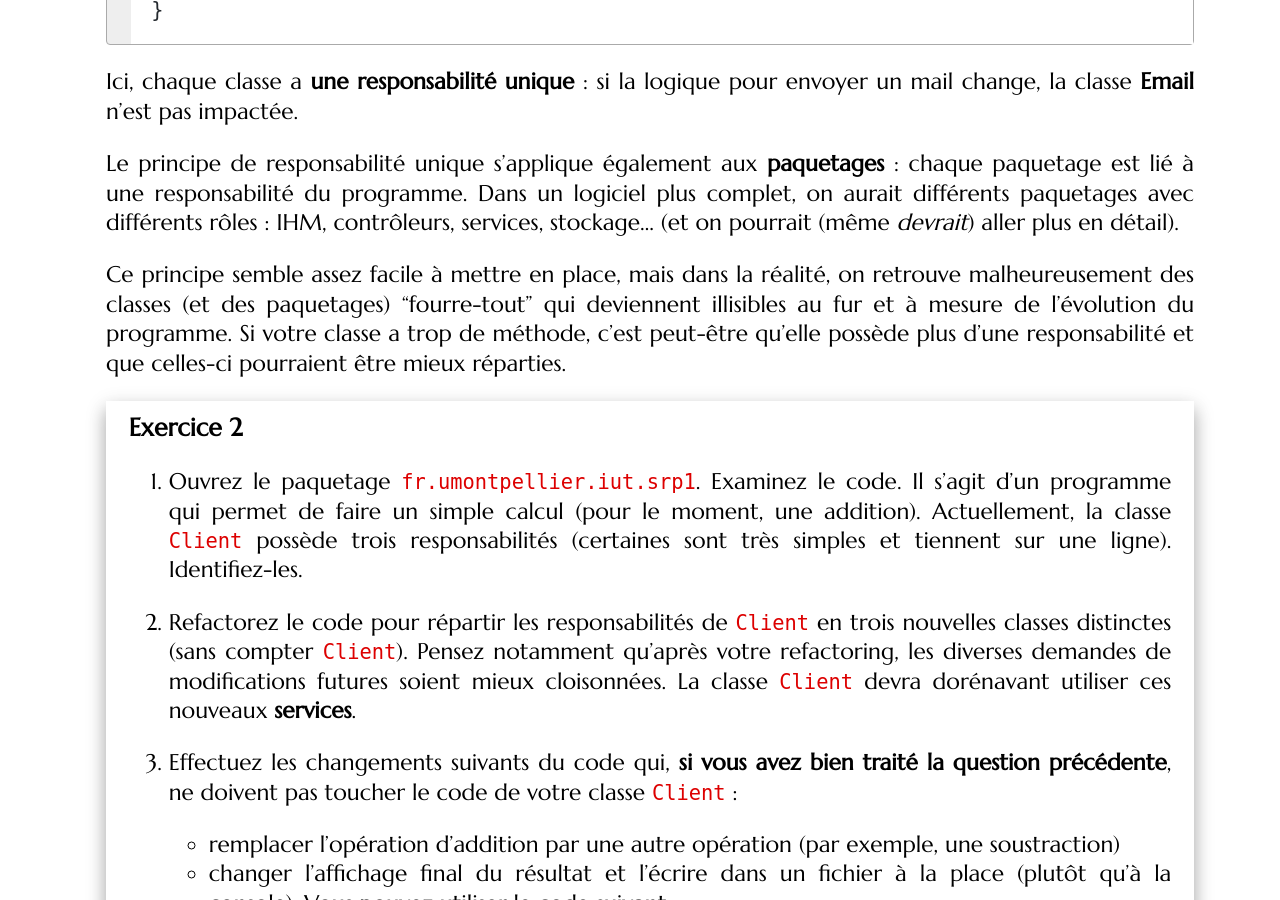
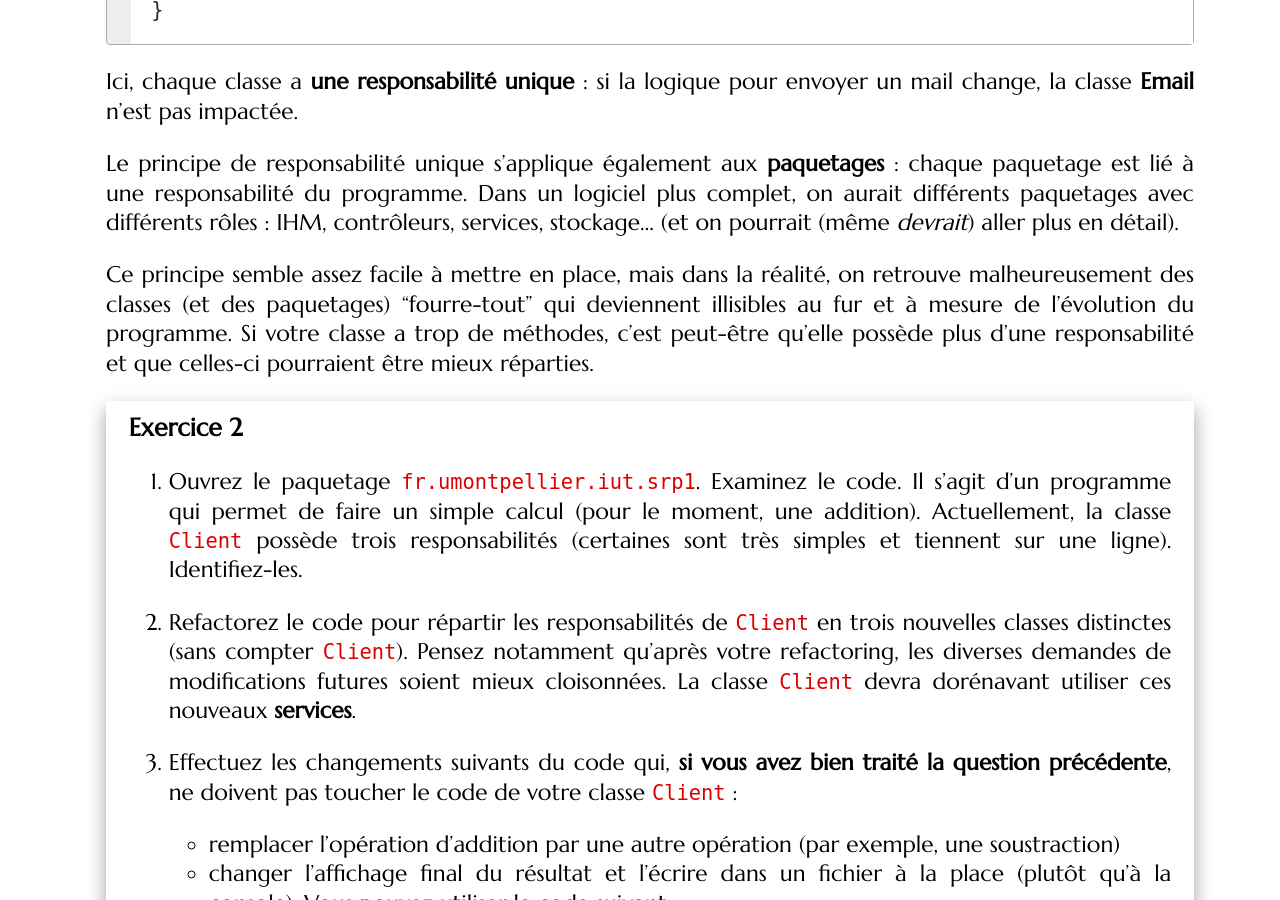
Before and after one commit to mgasquet/R304-QualiteDeveloppement, a Jekyll site: the page built from tutorials/tutorial3.md, in a window 1280 px wide and 900 px high, scrolled down 6047 px. Built offline with Jekyll 4.4.1, drawn with Linux system fonts in a browser that asks for light colours; some web fonts are replaced; some of the changed text lies outside the part shown.

Commit message:
encore quelques typos

```diff
--- a/tutorials/tutorial3.md
+++ b/tutorials/tutorial3.md
@@ -165,7 +165,7 @@ Ici, chaque classe a **une responsabilité unique** : si la logique pour envoyer
 
 Le principe de responsabilité unique s'applique également aux **paquetages** : chaque paquetage est lié à une responsabilité du programme. Dans un logiciel plus complet, on aurait différents paquetages avec différents rôles : IHM, contrôleurs, services, stockage... (et on pourrait (même *devrait*) aller plus en détail).
 
-Ce principe semble assez facile à mettre en place, mais dans la réalité, on retrouve malheureusement des classes (et des paquetages) "fourre-tout" qui deviennent illisibles au fur et à mesure de l'évolution du programme. Si votre classe a trop de méthode, c'est peut-être qu'elle possède plus d'une responsabilité et que celles-ci pourraient être mieux réparties.
+Ce principe semble assez facile à mettre en place, mais dans la réalité, on retrouve malheureusement des classes (et des paquetages) "fourre-tout" qui deviennent illisibles au fur et à mesure de l'évolution du programme. Si votre classe a trop de méthodes, c'est peut-être qu'elle possède plus d'une responsabilité et que celles-ci pourraient être mieux réparties.
 
 <div class="exercise">
 
```
Also changed, not shown: other parts of tutorials/tutorial3.md (+2 -2 lines).
